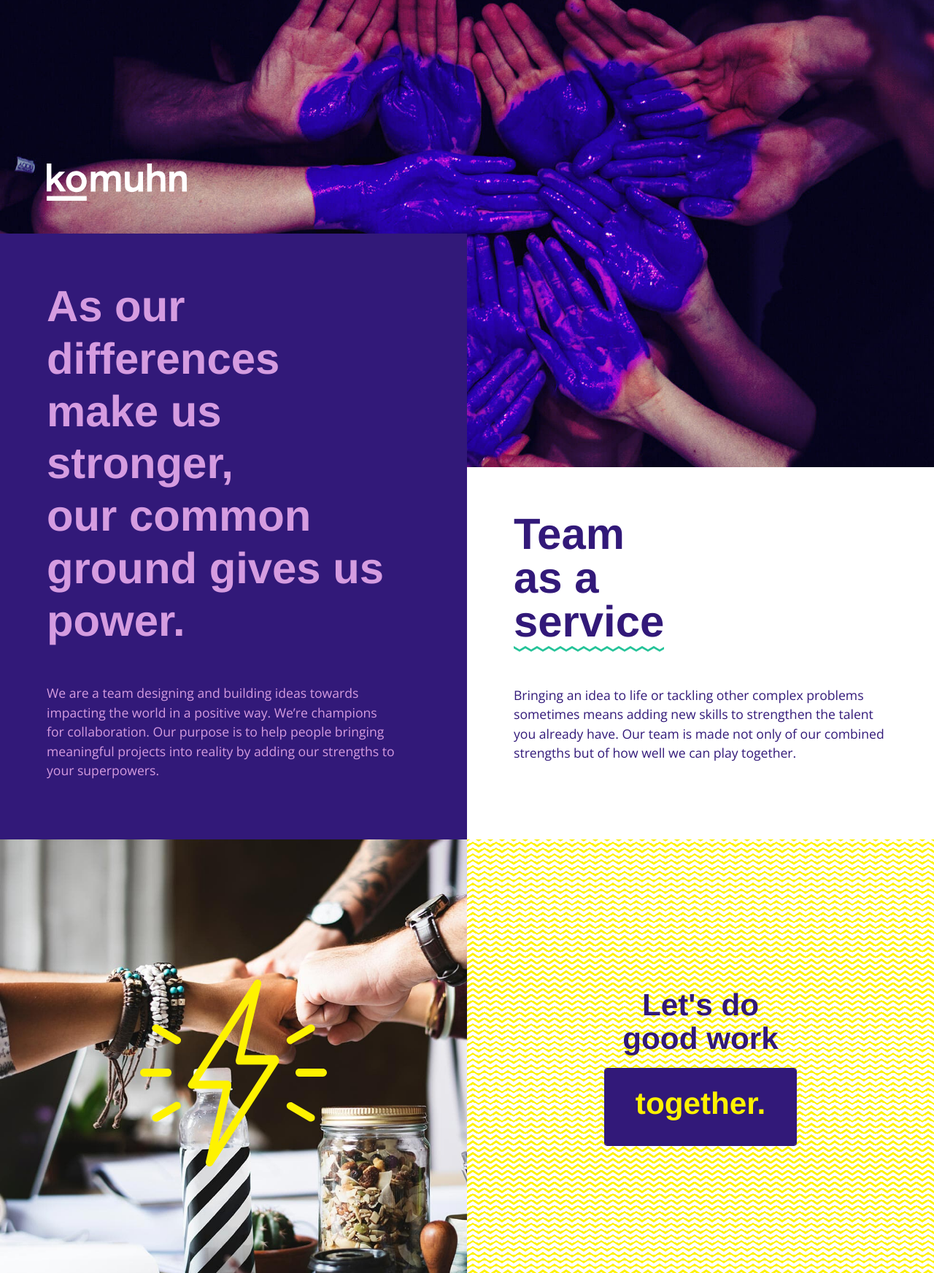
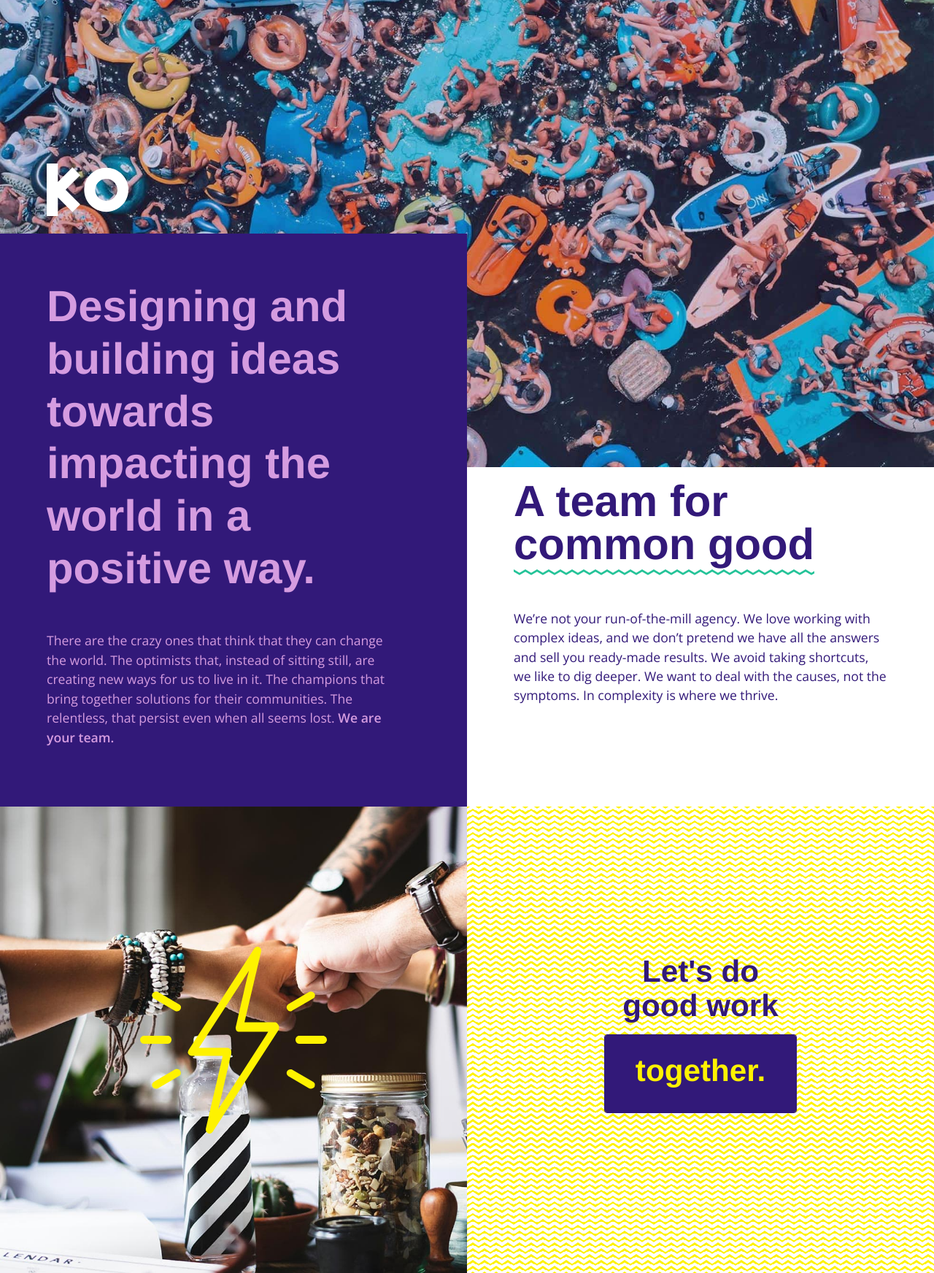
Before and after one commit to teamkomuhn/old-website, a PHP site: page / in a window 1280 px wide. Shown: the top 1744 px of the page at 73% size. Run offline with PHP 8.4, Linux system fonts and the light colour scheme; some libraries are stand-ins or nearby versions.

Commit message:
update website
- logo, favicons, cover and fb-cover
- medium link
- email link
- intro copy

```diff
--- a/css/full.css
+++ b/css/full.css
@@ -50,7 +50,7 @@ header.main h1.logo {
   padding: 14rem 0 0 4rem;
 }
 header.main h1.logo img {
-  width: 12rem;
+  width: 7rem;
 }
 /**/
 .intro {
@@ -96,7 +96,7 @@ header.main h1.logo img {
 .services > header {
   width: 50vw;
   max-width: 40rem;
-  margin: -32rem 0 0 -20rem;
+  margin: -30rem 0 0 -20rem;
   padding: 0;
 }
 .services > header h2 {
--- a/css/full.less
+++ b/css/full.less
@@ -23,7 +23,7 @@ header.main {
         padding: 14rem 0 0 4rem;
 
         img {
-            width: 12rem;
+            width: 7rem;
         }
     }
 }
@@ -73,7 +73,7 @@ header.main {
     > header {
         width: 50vw;
         max-width: 40rem;
-        margin: -32rem 0 0 -20rem;
+        margin: -30rem 0 0 -20rem;
         padding: 0;
 
         h2 {
--- a/css/main.css
+++ b/css/main.css
@@ -197,7 +197,7 @@ body {
 /**/
 header.main {
   background-color: #321979;
-  background-image: url("../img/cover-hands_dark.jpg");
+  background-image: url("../img/cover-chaos.jpg");
   background-size: cover;
   background-position: center center;
   width: 100vw;
@@ -205,9 +205,11 @@ header.main {
 }
 header.main h1.logo {
   padding: 11rem 0 0 2rem;
+  position: relative;
+  z-index: 1;
 }
 header.main h1.logo img {
-  width: 10rem;
+  width: 5rem;
 }
 /**/
 .intro {
--- a/css/main.less
+++ b/css/main.less
@@ -126,7 +126,7 @@ body {
 /**/
 header.main {
     background-color: @color-purple;
-    background-image: url("../img/cover-hands_dark.jpg");
+    background-image: url("../img/cover-chaos.jpg");
     background-size: cover;
     background-position: center center;
     // background-blend-mode: color-dodge;
@@ -137,8 +137,11 @@ header.main {
     h1.logo {
         padding: 11rem 0 0 2rem;
 
+        position:relative;
+        z-index: 1;
+
         img {
-            width: 10rem;
+            width: 5rem;
         }
     }
 }
--- a/index.html
+++ b/index.html
@@ -18,25 +18,12 @@
         <meta property="og:description" content="We are a team designing and building ideas towards impacting the world in a positive way. We’re champions for collaboration. Our purpose is to help people bringing meaningful projects into reality by adding our strengths to your superpowers.">
 
         <link rel="shortcut icon" href="/favicon.ico">
-    	<link rel="icon" sizes="16x16 32x32 64x64" href="/favicon.ico">
-    	<link rel="icon" type="image/png" sizes="196x196" href="/favicon-192.png">
-    	<link rel="icon" type="image/png" sizes="160x160" href="/favicon-160.png">
-    	<link rel="icon" type="image/png" sizes="96x96" href="/favicon-96.png">
-    	<link rel="icon" type="image/png" sizes="64x64" href="/favicon-64.png">
-    	<link rel="icon" type="image/png" sizes="32x32" href="/favicon-32.png">
-    	<link rel="icon" type="image/png" sizes="16x16" href="/favicon-16.png">
-    	<link rel="apple-touch-icon" href="/favicon-57.png">
-    	<link rel="apple-touch-icon" sizes="114x114" href="/favicon-114.png">
-    	<link rel="apple-touch-icon" sizes="72x72" href="/favicon-72.png">
-    	<link rel="apple-touch-icon" sizes="144x144" href="/favicon-144.png">
-    	<link rel="apple-touch-icon" sizes="60x60" href="/favicon-60.png">
-    	<link rel="apple-touch-icon" sizes="120x120" href="/favicon-120.png">
-    	<link rel="apple-touch-icon" sizes="76x76" href="/favicon-76.png">
-    	<link rel="apple-touch-icon" sizes="152x152" href="/favicon-152.png">
-    	<link rel="apple-touch-icon" sizes="180x180" href="/favicon-180.png">
-    	<meta name="msapplication-TileColor" content="#FFFFFF">
-    	<meta name="msapplication-TileImage" content="/favicon-144.png">
-    	<meta name="msapplication-config" content="/browserconfig.xml">
+    	<link rel="icon" sizes="16x16 32x32" href="/favicon.ico">
+    	<link rel="icon" type="image/png" sizes="32x32" href="/favicon-32x32.png">
+    	<link rel="icon" type="image/png" sizes="16x16" href="/favicon-16x16.png">
+    	<link rel="apple-touch-icon" href="/apple-touch-icon.png">
+    	<link rel="android-chrome-192x192" type="image/png" sizes="192x192" href="/android-chrome-192x192.png">
+    	<link rel="android-chrome-512x512" type="image/png" sizes="512x512" href="/android-chrome-512x512.png">
 
         <link rel="stylesheet" href="css/normalize.min.css">
         <link rel="stylesheet" href="https://fonts.googleapis.com/css?family=Open+Sans:300,400,600">
@@ -56,8 +43,8 @@
         </header>
 
         <section class="intro">
-            <h2 class="tagline">As our differences make us stronger,<br> our <strong>common ground</strong> gives us power.</h2>
-            <p class="description">We are a team designing and building ideas towards impacting the world in a positive way. We’re champions for collaboration. Our purpose is to help people bringing meaningful projects into reality by adding our strengths to your superpowers.</p>
+            <h2 class="tagline">Designing and building ideas towards impacting the world in a positive way.</h2>
+            <p class="description">There are the crazy ones that think that they can change the world. The optimists that, instead of sitting still, are creating new ways for us to live in it. The champions that bring together solutions for their communities. The relentless, that persist even when all seems lost. <strong>We are your team.</strong></p>
         </section>
 
         <section class="services">
@@ -67,8 +54,8 @@
                 <!-- <figcaption>Bring people together. <br>Bring something together.</figcaption> -->
             </figure>
             <header>
-                <h2>Team<br> as a<br> service</h2>
-                <p>Bringing an idea to life or tackling other complex problems sometimes means adding new skills to strengthen the talent you already have. Our team is made not only of our combined strengths but of how well we can play together. </p>
+                <h2>A team for <br>common good</h2>
+                <p>We’re not your run-of-the-mill agency. We love working with complex ideas, and we don’t pretend we have all the answers and sell you ready-made results. We avoid taking shortcuts, we like to dig deeper. We want to deal with the causes, not the symptoms. In complexity is where we thrive.</p>
             </header>
             <aside class="contact-us">
                 <h3>
@@ -232,7 +219,7 @@
                 <img src="img/team-1.jpg" alt="The team">
             </figure>
             <div>
-                <h3>Jacks of all trades,<br> Masters of some</h3>
+                <h3>Jacks of all trades,<br> masters of some</h3>
                 <p>Individually we have many different talents. We draw, we write, we program, we facilitate. But what we share in common, is the ability to play many roles and connect experience and knowledge from multiple fields to come up with solutions.<br><br>Our culture of distributed organizing and the ability to gather a diverse crowd around ideas is what makes us Komuhn.</p>
             </div>
 
@@ -244,7 +231,7 @@
                 <div class="wrap">
                     <h2 id="say-hi">hello</h2>
                     <p>Have questions? So do we. <br>Let's find answers.</p>
-                    <a class="button" href="mailto:hello@komu.hn">Email us</a>
+                    <a class="button" href="mailto:team@komuhn.co">Email us</a>
                 </div>
             </div>
 
```
Also changed, not shown: img/cover-chaos.jpg, img/cover.jpg, img/fb_cover.jpg, img/logo.svg, 3 other files.
